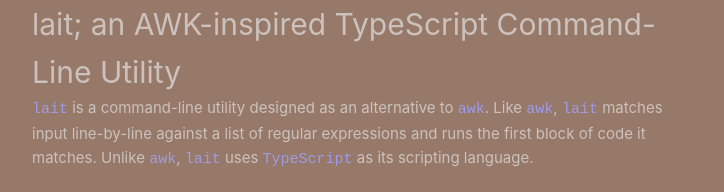
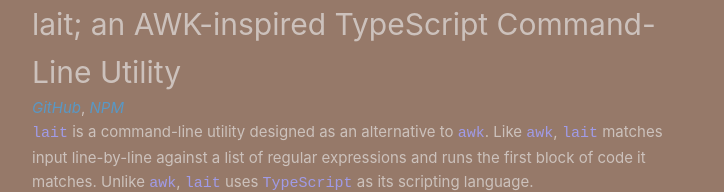
Before and after one commit to ajbowen249/lait, a Vue app in the folder packages/lait-docs-site/: page / in a window 1280 px wide. Shown: the top 192 px of the page, without its empty margins (0-724 px from the left). Built offline with nearby package versions, Linux system fonts and the light colour scheme.

Commit message:
add links

```diff
--- a/package.json
+++ b/package.json
@@ -26,5 +26,5 @@
     "bugs": {
         "url": "https://github.com/ajbowen249/lait/issues"
     },
-    "homepage": "https://github.com/ajbowen249/lait"
+    "homepage": "https://ajbowen249.github.io/lait/"
 }
--- a/packages/lait-docs-site/src/assets/base.css
+++ b/packages/lait-docs-site/src/assets/base.css
@@ -90,6 +90,12 @@
   height: auto;
 }
 
+a {
+  text-decoration: none;
+  color: var(--color-blue-mute);
+  transition: 0.4s;
+}
+
 .code-editor {
   border: 1px solid var(--color-white-mute);
   border-radius: 8px;
@@ -103,7 +109,6 @@
   padding: 5px;
 }
 
-/* optional class for removing the outline */
 .prism-editor__textarea:focus {
   outline: none;
 }
--- a/packages/lait-docs-site/src/assets/main.css
+++ b/packages/lait-docs-site/src/assets/main.css
@@ -6,13 +6,6 @@
   padding: 2rem;
 
   font-weight: normal;
-}
-
-a,
-.green {
-  text-decoration: none;
-  color: hsla(160, 100%, 37%, 1);
-  transition: 0.4s;
 }
 
 @media (hover: hover) {
--- a/packages/lait-docs-site/src/components/HelloWorld.vue
+++ b/packages/lait-docs-site/src/components/HelloWorld.vue
@@ -6,7 +6,7 @@
 
 <template>
   <div class="greetings">
-    <h1 class="green">{{ msg }}</h1>
+    {{ msg }}
     <h3>
       You’ve successfully created a project with
       <a href="https://vitejs.dev/" target="_blank" rel="noopener">Vite</a> +
--- a/packages/lait-docs-site/src/views/HomeView.vue
+++ b/packages/lait-docs-site/src/views/HomeView.vue
@@ -1,6 +1,10 @@
 <template>
     <main>
         <h1>lait; an AWK-inspired TypeScript Command-Line Utility</h1>
+
+        <i><a href="https://github.com/ajbowen249/lait">GitHub</a></i>,
+        <i><a href="https://www.npmjs.com/package/@ajbowen249/lait">NPM</a></i>
+
         <p>
             <span class="code-span">lait</span> is a command-line utility designed as an alternative to <span class="code-span">awk</span>. Like
             <span class="code-span">awk</span>, <span class="code-span">lait</span> matches input line-by-line against a list of regular expressions and runs
```
Also changed, not shown: 1 other file (tests, documents, lock files or other folders).
